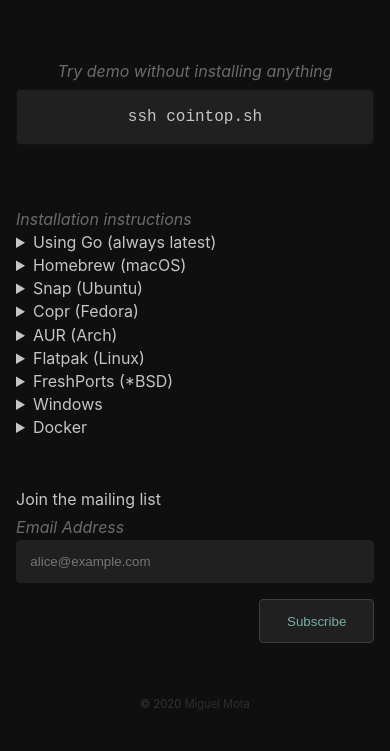
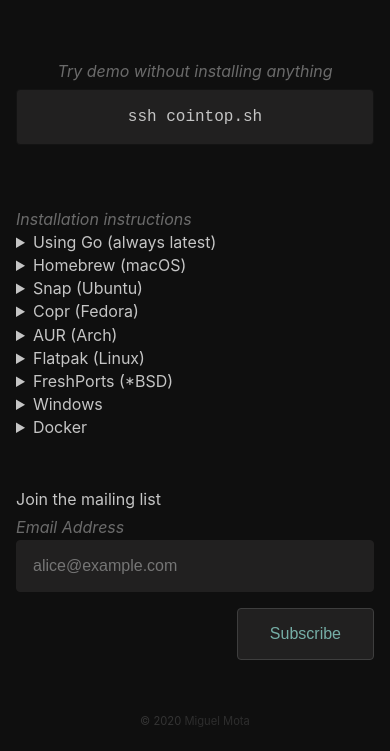
Before and after one commit to cointop-sh/cointop-sh.github.io, a plain HTML site: page index.html in a window 390 px wide. Shown: the part 645-1396 px from the top of the page. Drawn offline with Linux system fonts and the light colour scheme.

Commit message:
Mobile style fixes

```diff
--- a/style.css
+++ b/style.css
@@ -160,6 +160,8 @@ details div {
 
 .Button {
   display: inline-block;
+  appearance: none;
+  -webkit-appearance: none;
   padding: 1em 2em;
   color: #76afa7;
   background: #212020;
@@ -169,6 +171,7 @@ details div {
   border-radius: 4px;
   transition: all 0.2s ease-out;
   font-weight: 500;
+  font-size: 1em;
 }
 
 .Button:hover {
@@ -233,6 +236,7 @@ details div {
   border: 1px solid #212020;
   color: white;
   padding: 1em;
+  font-size: 16px;
   border-radius: 4px;
 }
 
```
